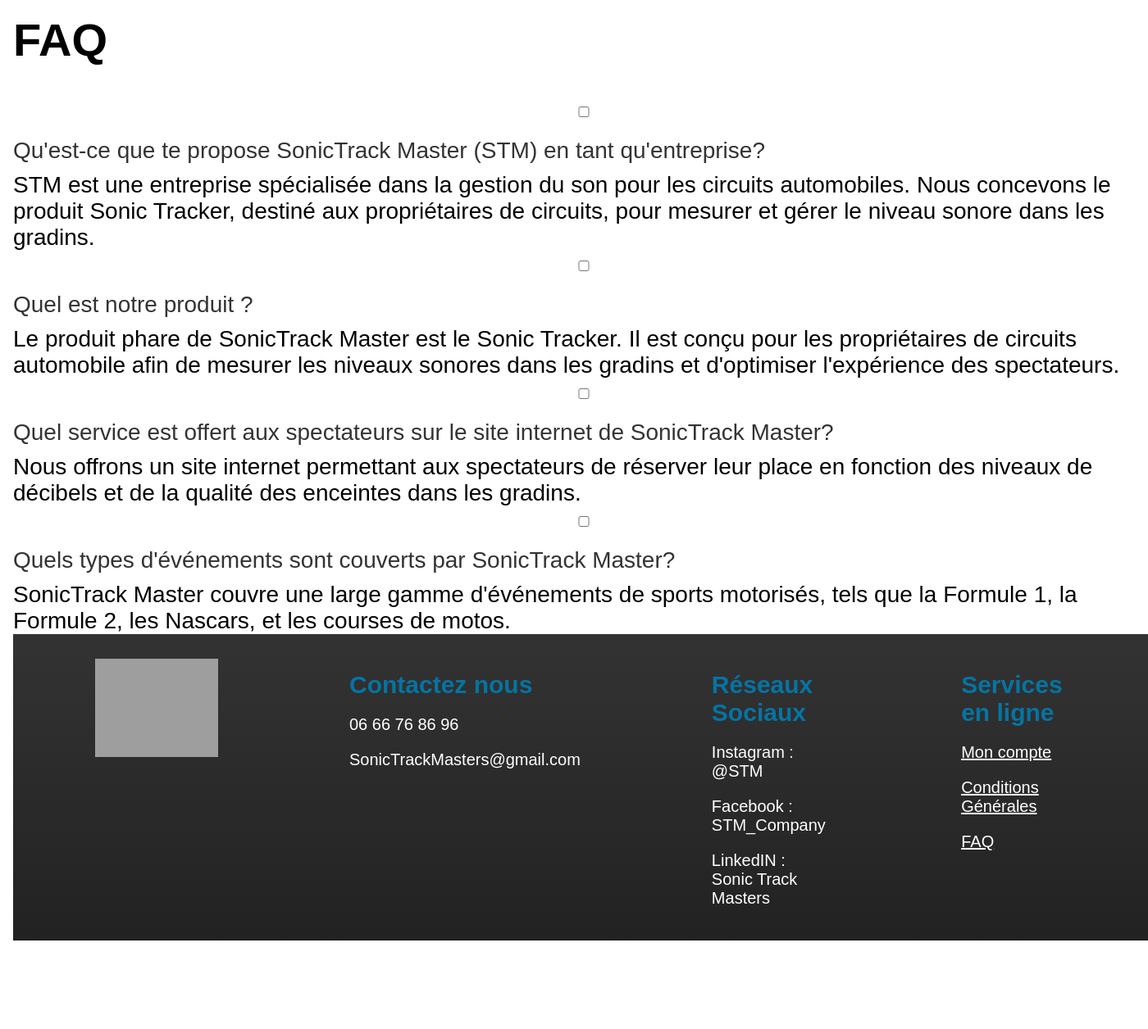
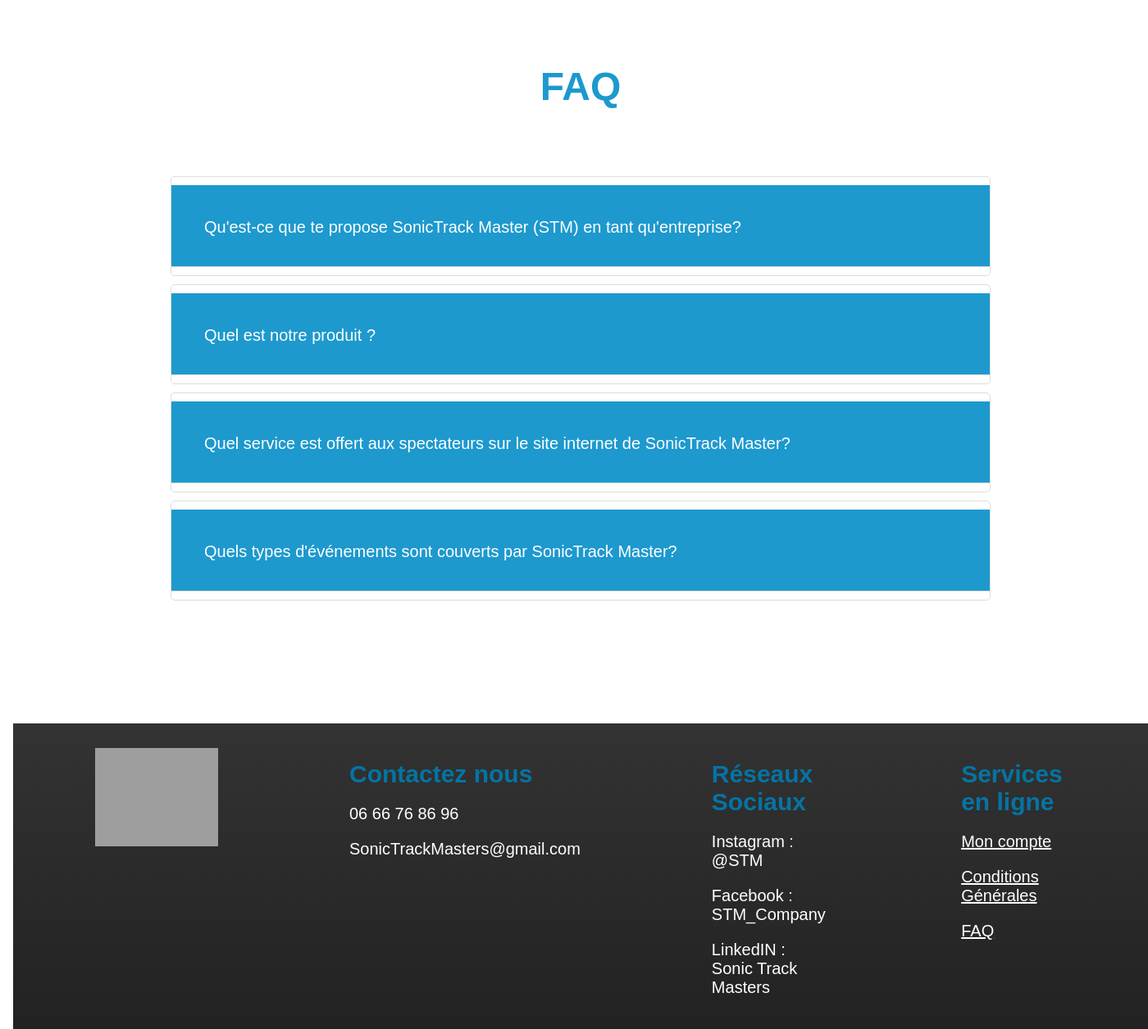
Before and after one commit to jesuisantoine/APP-groupe-3C, a PHP site: page /FAQ.html in a window 1400 px wide. Shown: the part 70-1326 px from the top of the page at 82% size. Before the commit the page ends 1218 px from the top, so only its background shows below. Run offline with PHP 8.4, Linux system fonts and the light colour scheme; grey boxes are pictures that could not be loaded.

Commit message:
Update Stylesheet.css

```diff
--- a/APP-G3B-2023/public_html/Stylesheet.css
+++ b/APP-G3B-2023/public_html/Stylesheet.css
@@ -692,3 +692,72 @@
     background-color: #035C85;
 }
 /*fin css alice*/
+
+.faq-container {
+    max-width: 1000px;
+    margin: 50px auto;
+    margin-top: 100px;
+    margin-bottom: 150px;
+
+}
+
+.faq-item {
+    background-color: #fff;
+    border: 1px solid #ddd;
+    margin-bottom: 10px;
+    border-radius: 5px;
+    overflow: hidden;
+
+}
+
+.faq-title {
+    text-align: center;
+    font-size: 24px;
+    color: #1d99ce; /* Couleur du titre */
+    font-weight: bold;
+    margin-bottom: 20px; /* Espace sous le titre */
+    padding-bottom: 30px;
+}
+
+.question {
+    display: block;
+    padding: 40px;
+    font-size: 18px;
+    cursor: pointer;
+    background-color: #1d99ce;
+    color: #fff;
+    border-bottom: 1px solid #ddd;
+    width: 1000px;
+    height:100px;
+    font-size: 20px;
+}
+
+.answer {
+    padding: 15px;
+    display: none;
+    background-color: #f9f9f9;
+}
+
+input[type="checkbox"] {
+    display: none;
+}
+
+input[type="checkbox"]:checked + .question + .answer {
+    display: block;
+}
+
+/* Hover effect for better user experience */
+.question:hover {
+    background-color: #146e94;
+    transition: background-color 0.3s ease;
+}
+
+/* Styling for the link in the answer */
+.answer a {
+    color: #1d99ce;
+    text-decoration: underline;
+}
+
+.answer a:hover {
+    color: #146e94;
+}
```
